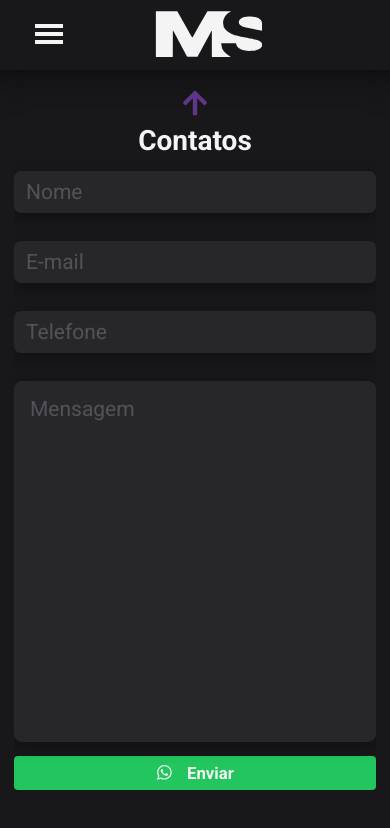
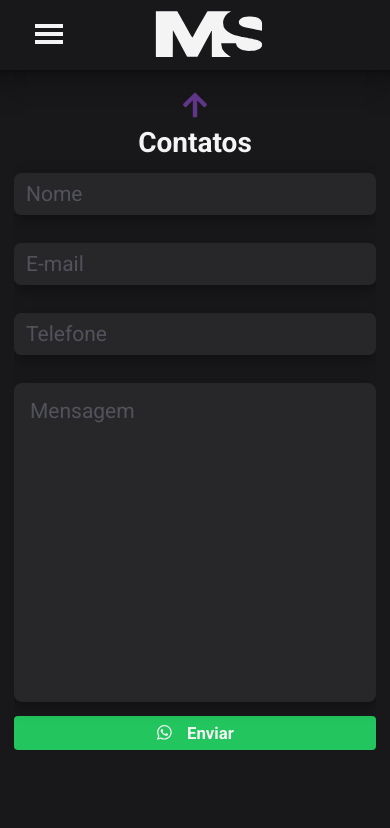
Before and after one commit to maykonsousa/portifolio, a Next.js app: page /contact in a window 390 px wide. Shown: the top 828 px of the page. Built offline with nearby package versions, Linux system fonts and the light colour scheme.

Commit message:
fix: corrige altura do form no mobile

```diff
--- a/src/styles/pages/Contact.styles.ts
+++ b/src/styles/pages/Contact.styles.ts
@@ -147,7 +147,7 @@ export const FormContainer = styled.div`
 
     @media (max-width: 849px) {
       padding: 0;
-      height: 75vh;
+      height: 70vh;
     }
   }
 
```
